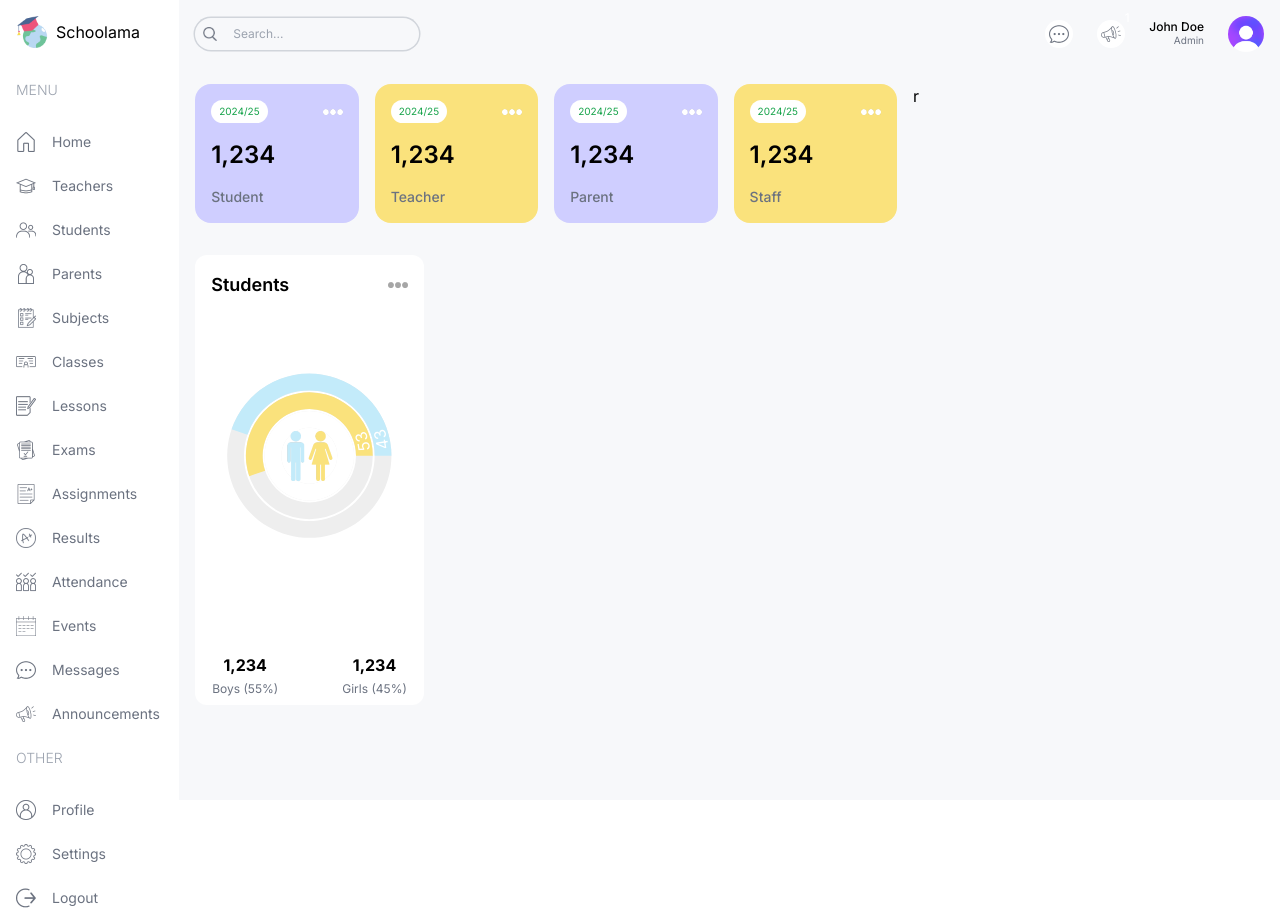
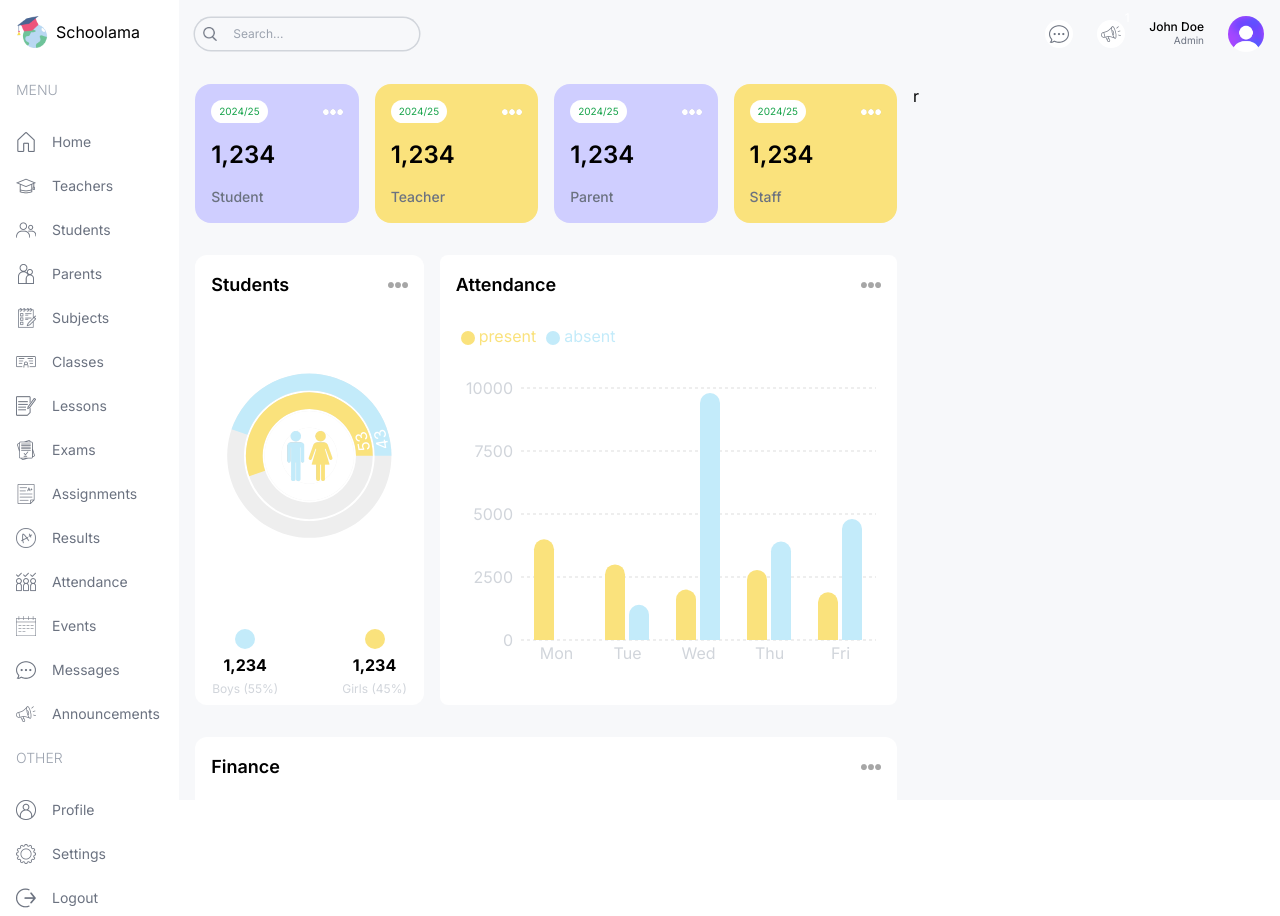
Before and after one commit to NguyenNhuDuyHung/school-management, a Next.js app: page /admin in a window 1280 px wide. Built offline with nearby package versions, Linux system fonts and the light colour scheme.

Commit message:
Attendance Chart, Finance Chart

```diff
--- a/src/app/(dashboard)/admin/page.tsx
+++ b/src/app/(dashboard)/admin/page.tsx
@@ -1,4 +1,6 @@
+import AttendanceChart from "@/components/AttendanceChart";
 import CountChart from "@/components/CountChart";
+import FinanceChart from "@/components/FinanceChart";
 import UserCard from "@/components/UserCard";
 
 const AdminPage = () => {
@@ -21,11 +23,15 @@
             <CountChart />
           </div>
           {/* Attendance Chart */}
-          <div className="w-full lg:w-2/3 h-[450px]"></div>
+          <div className="w-full lg:w-2/3 h-[450px]">
+            <AttendanceChart />
+          </div>
         </div>
 
-        {/* Bottom Charts */}
-        <div className=""></div>
+        {/* Finance Charts */}
+        <div className="w-full h-[500px]">
+          <FinanceChart />
+        </div>
       </div>
       {/* Right */}
       <div className="w-full lg:w-1/3">r</div>
--- /dev/null
+++ b/src/components/AttendanceChart.tsx
@@ -0,0 +1,90 @@
+"use client";
+
+import Image from "next/image";
+import {
+  BarChart,
+  Bar,
+  Rectangle,
+  XAxis,
+  YAxis,
+  CartesianGrid,
+  Tooltip,
+  Legend,
+  ResponsiveContainer,
+} from "recharts";
+
+const data = [
+  {
+    name: "Mon",
+    present: 4000,
+    pv: 2400,
+  },
+  {
+    name: "Tue",
+    present: 3000,
+    absent: 1398,
+  },
+  {
+    name: "Wed",
+    present: 2000,
+    absent: 9800,
+  },
+  {
+    name: "Thu",
+    present: 2780,
+    absent: 3908,
+  },
+  {
+    name: "Fri",
+    present: 1890,
+    absent: 4800,
+  },
+];
+
+const AttendanceChart = () => {
+  return (
+    <div className="bg-white rounded-lg p-4 h-full">
+      <div className="flex justify-between items-center">
+        <h1 className="text-lg font-semibold">Attendance</h1>
+        <Image src="/moreDark.png" alt="" width={20} height={20} />
+      </div>
+
+      <ResponsiveContainer width="100%" height="90%">
+        <BarChart width={500} height={300} data={data} barSize={20}>
+          <CartesianGrid strokeDasharray="3 3" vertical={false} stroke="#ddd" />
+          <XAxis
+            dataKey="name"
+            axisLine={false}
+            tick={{ fill: "#d1d5db" }}
+            tickLine={false}
+          />
+          <YAxis axisLine={false} tick={{ fill: "#d1d5db" }} tickLine={false} />
+          <Tooltip
+            contentStyle={{ borderRadius: "10px", borderColor: "lightgray" }}
+          />
+          <Legend
+            align="left"
+            verticalAlign="top"
+            wrapperStyle={{ paddingTop: "20px", paddingBottom: "40px" }}
+          />
+          <Bar
+            dataKey="present"
+            fill="#FAE27C"
+            activeBar={<Rectangle fill="pink" stroke="blue" />}
+            legendType="circle"
+            radius={[10, 10, 0, 0]}
+          />
+          <Bar
+            dataKey="absent"
+            fill="#C3EBFA"
+            activeBar={<Rectangle fill="gold" stroke="purple" />}
+            legendType="circle"
+            radius={[10, 10, 0, 0]}
+          />
+        </BarChart>
+      </ResponsiveContainer>
+    </div>
+  );
+};
+
+export default AttendanceChart;
--- a/src/components/CountChart.tsx
+++ b/src/components/CountChart.tsx
@@ -51,15 +51,15 @@
 
       <div className="flex justify-center gap-16 mt-4">
         <div className="flex flex-col items-center gap-1">
-          <div className="w-5 h-5 bg-sky-500 rounded-full"></div>
+          <div className="w-5 h-5 bg-sky rounded-full"></div>
           <h1 className="font-bold">1,234</h1>
-          <h2 className="text-xs text-gray-500">Boys (55%)</h2>
+          <h2 className="text-xs text-gray-300 text-center">Boys (55%)</h2>
         </div>
 
         <div className="flex flex-col items-center gap-1">
-          <div className="w-5 h-5 bg-yellow-400 rounded-full"></div>
+          <div className="w-5 h-5 bg-yellow rounded-full"></div>
           <h1 className="font-bold">1,234</h1>
-          <h2 className="text-xs text-gray-500">Girls (45%)</h2>
+          <h2 className="text-xs text-gray-300 text-center">Girls (45%)</h2>
         </div>
       </div>
     </div>
--- /dev/null
+++ b/src/components/FinanceChart.tsx
@@ -0,0 +1,130 @@
+"use client";
+
+import Image from "next/image";
+import {
+  LineChart,
+  Line,
+  XAxis,
+  YAxis,
+  CartesianGrid,
+  Tooltip,
+  Legend,
+  ResponsiveContainer,
+} from "recharts";
+
+const data = [
+  {
+    name: "Jan",
+    income: 4000,
+    expense: 2400,
+  },
+  {
+    name: "Feb",
+    income: 3000,
+    expense: 1398,
+  },
+  {
+    name: "Mar",
+    income: 2000,
+    expense: 9800,
+  },
+  {
+    name: "Apr",
+    income: 2780,
+    expense: 3908,
+  },
+  {
+    name: "May",
+    income: 1890,
+    expense: 4800,
+  },
+  {
+    name: "Jun",
+    income: 2390,
+    expense: 3800,
+  },
+  {
+    name: "Jul",
+    income: 3490,
+    expense: 4300,
+  },
+  {
+    name: "Aug",
+    income: 3490,
+    expense: 4300,
+  },
+  {
+    name: "Sep",
+    income: 3490,
+    expense: 4300,
+  },
+  {
+    name: "Oct",
+    income: 3490,
+    expense: 4300,
+  },
+  {
+    name: "Nov",
+    income: 3490,
+    expense: 4300,
+  },
+  {
+    name: "Dec",
+    income: 3490,
+    expense: 4300,
+  },
+];
+
+const FinanceChart = () => {
+  return (
+    <div className="bg-white rounded-xl w-full h-full p-4">
+      <div className="flex justify-between items-center">
+        <h1 className="text-lg font-semibold">Finance</h1>
+        <Image src="/moreDark.png" alt="" width={20} height={20} />
+      </div>
+
+      <ResponsiveContainer width="100%" height="90%">
+        <LineChart
+          width={500}
+          height={300}
+          data={data}
+          margin={{
+            top: 5,
+            right: 30,
+            left: 20,
+            bottom: 5,
+          }}
+        >
+          <CartesianGrid strokeDasharray="3 3" stroke="#ddd" />
+          <XAxis
+            dataKey="name"
+            tick={{ fill: "#d1d5db" }}
+            tickLine={false}
+            tickMargin={10}
+          />
+          <YAxis tick={{ fill: "#d1d5db" }} tickLine={false} tickMargin={10} />
+          <Tooltip />
+          <Legend
+            align="center"
+            verticalAlign="top"
+            wrapperStyle={{ paddingTop: "10px", paddingBottom: "30px" }}
+          />
+          <Line
+            type="monotone"
+            dataKey="income"
+            stroke="#C3EBFA"
+            strokeWidth={5}
+          />
+          <Line
+            type="monotone"
+            dataKey="expense"
+            stroke="#CFCEFF"
+            strokeWidth={5}
+          />
+        </LineChart>
+      </ResponsiveContainer>
+    </div>
+  );
+};
+
+export default FinanceChart;
```
